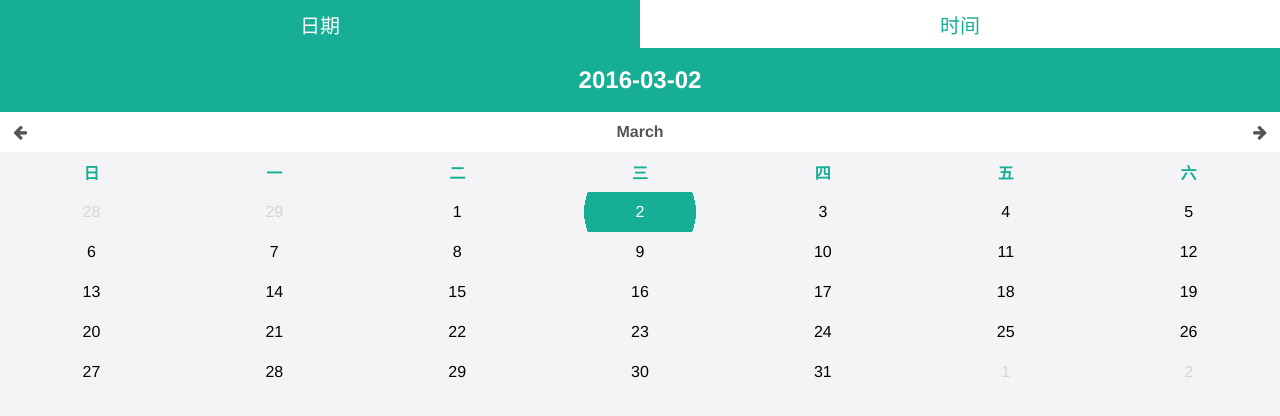
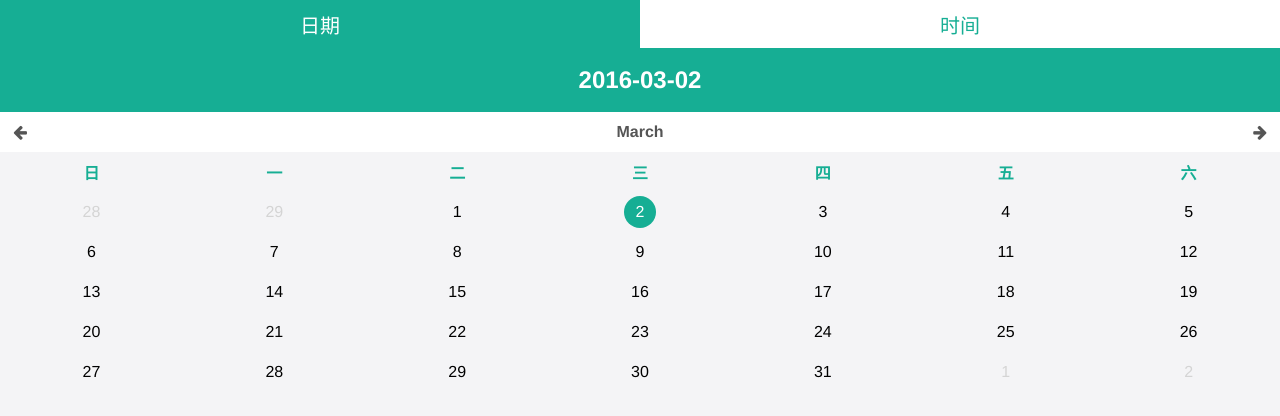
Before and after one commit to tcstory/any-do, a Vue app: page / in a window 1280 px wide. Shown: the top 416 px of the page. Built offline with nearby package versions, Linux system fonts and the light colour scheme.

Commit message:
改变了当前日期底部小圆圈的实现方式

```diff
--- a/src/components/calendar/index.vue
+++ b/src/components/calendar/index.vue
@@ -256,8 +256,20 @@
     height: 100%;
     position: relative;
     &.calendar-stage__date--cur {
-      background-image: radial-gradient(circle ,#16AE94,#16AE94 60%, transparent 60%);
       color: white;
+    }
+    &.calendar-stage__date--cur::before {
+      content: '';
+      display: block;
+      height: 2em;
+      width: 2em;
+      background-color: #16AE94;
+      border-radius: 50%;
+      position: absolute;
+      left: 50%;
+      top: 50%;
+      margin-left: -1em;
+      margin-top: -1em;
     }
     &.calendar-stage__date--inactive {
       color: #d4d4d4;
```
